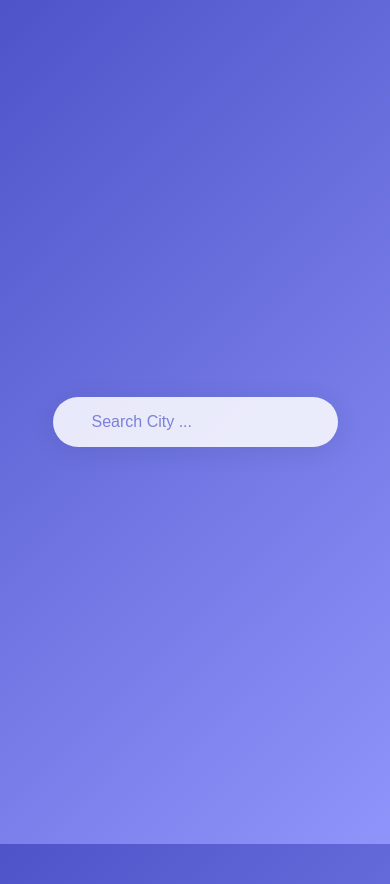
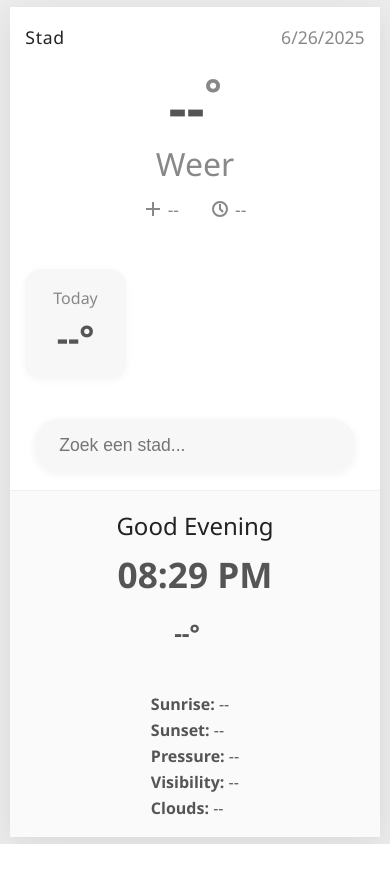
Before and after one commit to PieterLuypaert/weather-app, a React (Create React App) app: page / in a window 390 px wide. After the commit the page ends 844 px from the top, so only its background shows below. Built offline with nearby package versions, Linux system fonts and the light colour scheme.

Commit message:
feat: Enhance weather application with improved styling and error handling

```diff
--- a/src/App.css
+++ b/src/App.css
@@ -9,6 +9,27 @@ body,
   min-height: 100vh;
 }
 
+.weather-app-bg {
+  min-height: 100vh;
+  background: #ededed;
+  display: flex;
+  align-items: center;
+  justify-content: center;
+}
+
+.weather-app-container {
+  background: #fff;
+  border-radius: 36px;
+  box-shadow: 0 8px 32px 0 rgba(30, 36, 50, 0.1);
+  display: flex;
+  flex-direction: row;
+  max-width: 900px;
+  width: 95vw;
+  min-height: 520px;
+  margin: 40px 0;
+  overflow: hidden;
+}
+
 .main-container {
   min-height: 100vh;
   display: flex;
@@ -18,131 +39,225 @@ body,
   background: none;
 }
 
+.weather-main {
+  flex: 2;
+  padding: 48px 36px 36px 48px;
+  display: flex;
+  flex-direction: column;
+  justify-content: flex-start;
+}
+
+.weather-header {
+  display: flex;
+  justify-content: space-between;
+  align-items: flex-start;
+  font-size: 1.1rem;
+  color: #222;
+  margin-bottom: 24px;
+}
+
+.weather-location {
+  font-weight: 500;
+  letter-spacing: 0.04em;
+}
+
+.weather-date {
+  color: #888;
+}
+
+.weather-center {
+  display: flex;
+  flex-direction: column;
+  align-items: center;
+  margin-bottom: 18px;
+}
+
+.weather-temp {
+  font-size: 6.5rem;
+  font-weight: 700;
+  color: #555;
+  line-height: 1;
+}
+
+.weather-deg {
+  font-size: 2.5rem;
+  vertical-align: super;
+  color: #888;
+}
+
+.weather-desc {
+  font-size: 2rem;
+  color: #888;
+  margin-top: 8px;
+  margin-bottom: 12px;
+  font-weight: 400;
+  text-transform: capitalize;
+}
+
+.weather-extra {
+  display: flex;
+  gap: 32px;
+  font-size: 1.1rem;
+  color: #888;
+  margin-bottom: 12px;
+}
+
+.weather-extra span {
+  display: flex;
+  align-items: center;
+  gap: 6px;
+}
+
+.weather-today {
+  margin-top: 18px;
+  margin-bottom: 8px;
+}
+
+.weather-today-box {
+  display: inline-block;
+  background: #f7f7f7;
+  border-radius: 16px;
+  padding: 18px 28px;
+  box-shadow: 0 2px 8px rgba(30, 36, 50, 0.04);
+  text-align: center;
+}
+
+.weather-today-label {
+  font-size: 1rem;
+  color: #888;
+  margin-bottom: 4px;
+}
+
+.weather-today-temp {
+  font-size: 2.2rem;
+  font-weight: 600;
+  color: #555;
+}
+
+.weather-today-desc {
+  font-size: 1.1rem;
+  color: #888;
+  text-transform: capitalize;
+}
 
 .search {
   outline: none;
-  padding: 18px 30px;
-  border-radius: 30px;
+  padding: 16px 24px;
+  border-radius: 24px;
   border: none;
-  margin-bottom: 40px;
-  background: rgba(255, 255, 255, 0.85);
-  font-size: 1.2rem;
-  box-shadow: 0 4px 24px 0 rgba(30, 36, 50, 0.1);
+  margin-top: 24px;
+  background: #f7f7f7;
+  font-size: 1.1rem;
+  box-shadow: 0 2px 8px 0 rgba(30, 36, 50, 0.06);
   transition: box-shadow 0.2s;
-}
-.search:focus {
-  box-shadow: 0 6px 32px 0 rgba(30, 36, 50, 0.18);
+  width: 80%;
+  max-width: 320px;
+  align-self: center;
 }
 
-.city {
-  display: flex;
-  align-items: center;
-  justify-content: center;
-  flex-direction: column;
-  padding: 48px 40px 36px 40px;
-  border-radius: 32px;
-  background: rgba(255, 255, 255, 0.92);
-  box-shadow: 0 8px 32px 0 rgba(30, 36, 50, 0.18);
-  min-width: 320px;
-  max-width: 90vw;
-  margin-top: 10px;
+.search:focus {
+  box-shadow: 0 4px 16px 0 rgba(30, 36, 50, 0.12);
 }
 
-.city-name {
-  font-size: 2.2em;
-  font-weight: 600;
-  letter-spacing: 0.04em;
-  color: #22223b;
-  margin-bottom: 10px;
+.weather-error {
+  color: #e63946;
+  font-weight: bold;
+  margin-top: 16px;
   text-align: center;
 }
 
-.city-name sup {
-  padding: 0.2em 0.7em;
-  margin-left: 0.3em;
-  border-radius: 30px;
-  color: #fff;
-  background: #4e54c8;
-  font-size: 0.6em;
-  font-weight: 400;
+.weather-side {
+  flex: 1;
+  background: #fafafa;
+  border-left: 1px solid #f0f0f0;
+  padding: 48px 32px 36px 32px;
+  display: flex;
+  flex-direction: column;
+  align-items: flex-start;
+  min-width: 260px;
 }
 
-.city-temp {
-  font-size: 5.5rem;
-  font-weight: 700;
-  margin-top: 10px;
-  color: #4e54c8;
-  text-align: center;
-  text-shadow: 0 2px 8px rgba(78, 84, 200, 0.1);
+.weather-greeting {
+  font-size: 1.5rem;
+  font-weight: 500;
+  margin-bottom: 8px;
+  color: #222;
 }
 
-.city-icon {
-  margin-top: 18px;
-  width: 110px;
-  height: 110px;
-  animation: float 2.5s ease-in-out infinite;
+.weather-time {
+  font-size: 2.2rem;
+  font-weight: 600;
+  color: #555;
+  margin-bottom: 18px;
 }
 
-@keyframes float {
-  0%,
-  100% {
-    transform: translateY(0);
+.weather-side-temp {
+  font-size: 2.5rem;
+  font-weight: 600;
+  color: #555;
+  margin-bottom: 8px;
+}
+
+.weather-side-wind,
+.weather-side-humidity {
+  font-size: 1rem;
+  color: #888;
+  margin-left: 8px;
+}
+
+.weather-side-feels {
+  font-size: 1.1rem;
+  color: #888;
+  margin-bottom: 6px;
+}
+
+.weather-side-desc {
+  font-size: 1.1rem;
+  color: #888;
+  margin-bottom: 18px;
+  text-transform: capitalize;
+}
+
+.weather-side-details {
+  font-size: 1rem;
+  color: #555;
+  margin-top: 12px;
+  display: flex;
+  flex-direction: column;
+  gap: 4px;
+}
+
+@media (max-width: 900px) {
+  .weather-app-container {
+    flex-direction: column;
+    min-width: unset;
+    max-width: 98vw;
   }
-  50% {
-    transform: translateY(-10px);
+  .weather-main,
+  .weather-side {
+    padding: 32px 16px;
+  }
+  .weather-side {
+    border-left: none;
+    border-top: 1px solid #f0f0f0;
+    min-width: unset;
+    align-items: center;
   }
 }
 
-.info {
-  display: flex;
-  flex-direction: column;
-  align-items: center;
-  margin-top: 8px;
-}
-
-p {
-  margin-top: 12px;
-  text-transform: capitalize;
-  letter-spacing: 0.06em;
-  font-size: 1.1em;
-  color: #22223b;
-  font-weight: 500;
-}
-
-::-webkit-input-placeholder {
-  color: #4e54c8;
-  opacity: 0.7;
-}
-::-moz-placeholder {
-  color: #4e54c8;
-  opacity: 0.7;
-}
-:-ms-input-placeholder {
-  color: #4e54c8;
-  opacity: 0.7;
-}
-::placeholder {
-  color: #4e54c8;
-  opacity: 0.7;
-}
-
-@media only screen and (max-width: 600px) {
-  .main-container {
-    padding: 20px 0;
+@media (max-width: 600px) {
+  .weather-app-container {
+    margin: 0;
+    border-radius: 0;
   }
-  .search {
-    padding: 16px 10vw;
-    font-size: 1rem;
+  .weather-main,
+  .weather-side {
+    padding: 18px 4vw;
   }
-  .city {
-    padding: 32px 8vw 24px 8vw;
-    min-width: unset;
+  .weather-temp {
+    font-size: 3.5rem;
   }
-  .city-temp {
-    font-size: 3.2rem;
-  }
-  .city-icon {
-    width: 80px;
-    height: 80px;
+  .weather-side-temp {
+    font-size: 1.5rem;
   }
 }
--- a/src/App.js
+++ b/src/App.js
@@ -1,51 +1,214 @@
-import React ,{useState, useEffect}from 'react';
-import { fetchWeather } from './api/fetchWeather';
+import React, { useState } from "react";
+import { fetchWeather } from "./api/fetchWeather";
+import "./App.css";
 
-import './App.css';
-const APIKey ='6e52daf8438d59fb4873293fd664ddc4';
 const App = () => {
-    const [query, setQuery]=useState('');
-const [weather,setWeather]=useState('');
-    const search =async(e)=>{
-        if(e.key==='Enter')
-        {
-            const data= await fetchWeather(query);
+  const [query, setQuery] = useState("");
+  const [weather, setWeather] = useState(null);
+  const [error, setError] = useState("");
+
+  const search = async (e) => {
+    if (e.key === "Enter") {
+      setError("");
+      try {
+        const data = await fetchWeather(query);
         setWeather(data);
-            setQuery('');
-
+        setQuery("");
+      } catch (err) {
+        setWeather(null);
+        setError("Stad niet gevonden. Probeer opnieuw.");
       }
     }
+  };
+
+  // Helper voor datum/tijd
+  const getDateString = (dt, timezone) => {
+    if (!dt || !timezone) return "";
+    const date = new Date((dt + timezone) * 1000 - 3600 * 1000);
+    return date.toLocaleDateString();
+  };
+
+  const getTimeString = () => {
+    return new Date().toLocaleTimeString([], {
+      hour: "2-digit",
+      minute: "2-digit",
+    });
+  };
+
+  const getGreeting = () => {
+    const hour = new Date().getHours();
+    if (hour < 12) return "Good Morning";
+    if (hour < 18) return "Good Afternoon";
+    return "Good Evening";
+  };
 
   return (
-        <div className="main-container">
+    <div className="weather-app-bg">
+      <div className="weather-app-container">
+        <div className="weather-main">
+          <div className="weather-header">
+            <div className="weather-location">
+              {weather && weather.name ? weather.name : "Stad"}
+            </div>
+            <div className="weather-date">
+              {weather && weather.dt && weather.timezone
+                ? getDateString(weather.dt, weather.timezone)
+                : new Date().toLocaleDateString()}
+            </div>
+          </div>
+          <div className="weather-center">
+            <div className="weather-temp">
+              {weather && weather.main ? Math.round(weather.main.temp) : "--"}
+              <span className="weather-deg">&deg;</span>
+            </div>
+            <div className="weather-desc">
+              {weather && weather.weather ? weather.weather[0].main : "Weer"}
+            </div>
+            <div className="weather-extra">
+              <span>
+                <svg width="18" height="18" style={{ verticalAlign: "middle" }}>
+                  <path
+                    d="M2 9h14M9 2v14"
+                    stroke="#888"
+                    strokeWidth="2"
+                    fill="none"
+                  />
+                </svg>
+                {weather && weather.wind ? `${weather.wind.speed} m/s` : "--"}
+              </span>
+              <span>
+                <svg width="18" height="18" style={{ verticalAlign: "middle" }}>
+                  <circle
+                    cx="9"
+                    cy="9"
+                    r="7"
+                    stroke="#888"
+                    strokeWidth="2"
+                    fill="none"
+                  />
+                  <path
+                    d="M9 4v5l3 3"
+                    stroke="#888"
+                    strokeWidth="2"
+                    fill="none"
+                  />
+                </svg>
+                {weather && weather.main ? `${weather.main.humidity} %` : "--"}
+              </span>
+            </div>
+          </div>
+          <div className="weather-today">
+            <div className="weather-today-box">
+              <div className="weather-today-label">Today</div>
+              <div className="weather-today-temp">
+                {weather && weather.main ? Math.round(weather.main.temp) : "--"}
+                &deg;
+              </div>
+              <div className="weather-today-desc">
+                {weather && weather.weather
+                  ? weather.weather[0].description
+                  : ""}
+              </div>
+            </div>
+          </div>
           <input
             type="text"
-        placeholder="Search City ..."
+            placeholder="Zoek een stad..."
             className="search"
             value={query}
-        onChange={(e)=>setQuery(e.target.value)}
+            onChange={(e) => setQuery(e.target.value)}
             onKeyPress={search}
-
+            style={{ marginTop: 32 }}
           />
-        {weather.main && (
-            <div className="city">
-                <h2 className="city-name">
-                    <span>{weather.name}</span>
-                    <sup>{weather.sys.country}</sup>
-                </h2>
-                <div className="city-temp">
-                    {
-                        Math.round((weather.main.temp)-273.15)}
-                    <sup>&deg;C</sup>
+          {error && <div className="weather-error">{error}</div>}
         </div>
-                <div className="info">
-                    <img className="city-icon" src={`https://openweathermap.org/img/wn/${weather.weather[0].icon}@2x.png`} alt={weather.weather[0].description} />
-                    <p>{weather.weather[0].description}</p>
+        <div className="weather-side">
+          <div className="weather-greeting">{getGreeting()}</div>
+          <div className="weather-time">{getTimeString()}</div>
+          <div className="weather-side-temp">
+            {weather && weather.main ? Math.round(weather.main.temp) : "--"}
+            &deg;
+            <span className="weather-side-wind">
+              {weather && weather.wind ? (
+                <>
+                  <svg
+                    width="16"
+                    height="16"
+                    style={{ verticalAlign: "middle" }}
+                  >
+                    <path
+                      d="M2 8h12"
+                      stroke="#888"
+                      strokeWidth="2"
+                      fill="none"
+                    />
+                  </svg>
+                  {weather.wind.speed} m/s
+                </>
+              ) : null}
+            </span>
+            <span className="weather-side-humidity">
+              {weather && weather.main ? (
+                <>
+                  <svg
+                    width="16"
+                    height="16"
+                    style={{ verticalAlign: "middle" }}
+                  >
+                    <circle
+                      cx="8"
+                      cy="8"
+                      r="6"
+                      stroke="#888"
+                      strokeWidth="2"
+                      fill="none"
+                    />
+                  </svg>
+                  {weather.main.humidity} %
+                </>
+              ) : null}
+            </span>
+          </div>
+          <div className="weather-side-feels">
+            {weather && weather.main
+              ? `Feels like ${Math.round(weather.main.feels_like)}°`
+              : ""}
+          </div>
+          <div className="weather-side-desc">
+            {weather && weather.weather ? weather.weather[0].description : ""}
+          </div>
+          <div className="weather-side-details">
+            <div>
+              <strong>Sunrise:</strong>{" "}
+              {weather && weather.sys
+                ? new Date(weather.sys.sunrise * 1000).toLocaleTimeString()
+                : "--"}
+            </div>
+            <div>
+              <strong>Sunset:</strong>{" "}
+              {weather && weather.sys
+                ? new Date(weather.sys.sunset * 1000).toLocaleTimeString()
+                : "--"}
+            </div>
+            <div>
+              <strong>Pressure:</strong>{" "}
+              {weather && weather.main ? `${weather.main.pressure} hPa` : "--"}
+            </div>
+            <div>
+              <strong>Visibility:</strong>{" "}
+              {weather && weather.visibility
+                ? `${weather.visibility / 1000} km`
+                : "--"}
+            </div>
+            <div>
+              <strong>Clouds:</strong>{" "}
+              {weather && weather.clouds ? `${weather.clouds.all}%` : "--"}
             </div>
           </div>
-        )}
         </div>
-    )
-}
+      </div>
+    </div>
+  );
+};
 
-export default App
+export default App;
--- a/src/api/fetchWeather.js
+++ b/src/api/fetchWeather.js
@@ -1,19 +1,15 @@
+import axios from "axios";
 
-import axios from 'axios';
+const URL = "https://api.openweathermap.org/data/2.5/weather";
+const APIKey = "6e52daf8438d59fb4873293fd664ddc4";
 
-const URL ='https://api.openweathermap.org/data/2.5/weather';
-const APIKey ='6e52daf8438d59fb4873293fd664ddc4';
-
-export const fetchWeather= async(query)=>{
-const { data }= await axios.get(URL,{ params:{
-    q:query,
-    units:'matric',
-    lat:40.863372,
-    lon:-74.113181,
-    AppID:APIKey,
-
-}});
-
-return data;
-
-}
+export const fetchWeather = async (query) => {
+  const { data } = await axios.get(URL, {
+    params: {
+      q: query,
+      units: "metric",
+      appid: APIKey,
+    },
+  });
+  return data;
+};
```
Lines whose indentation alone changed are shown as unchanged.
